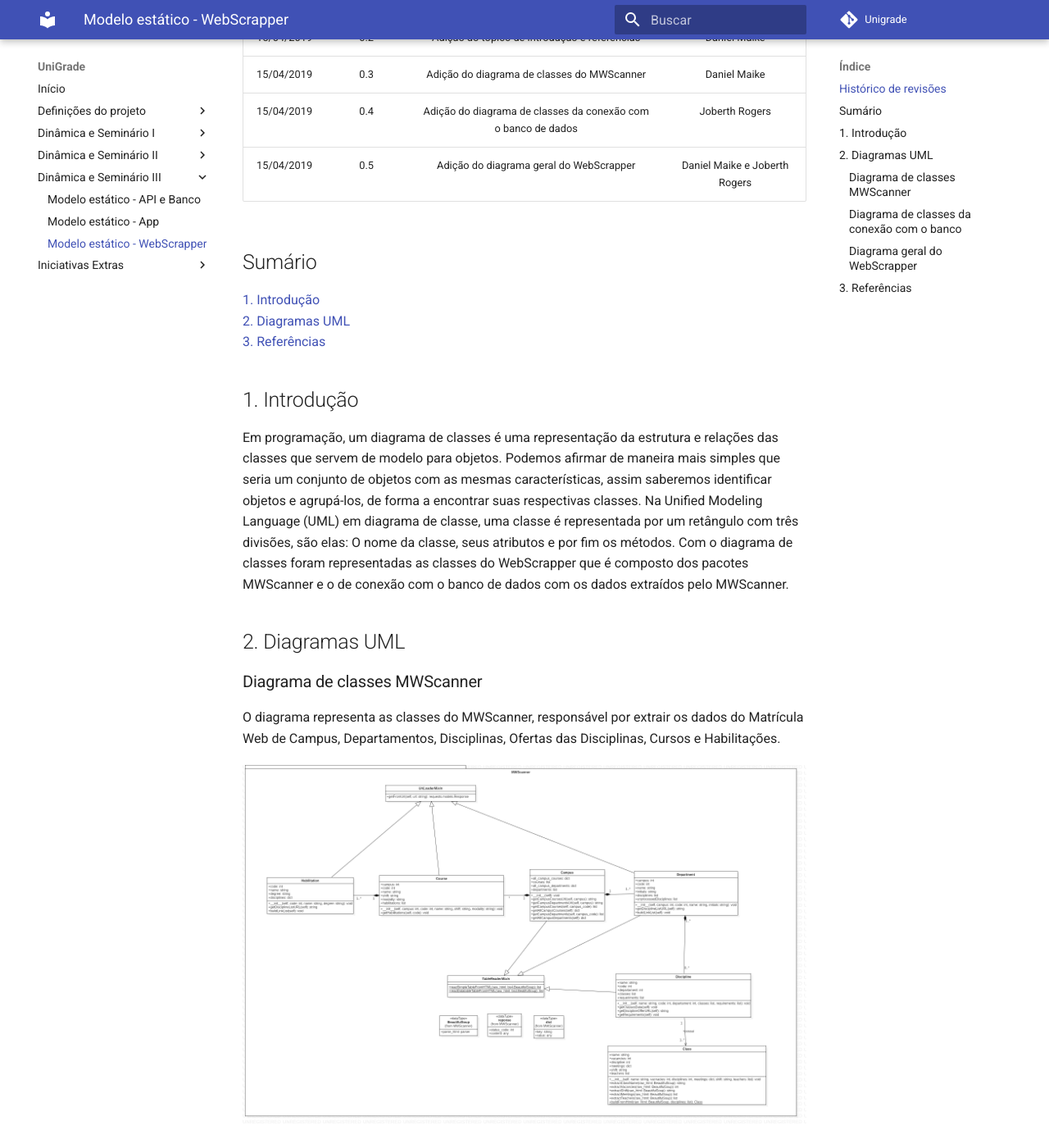
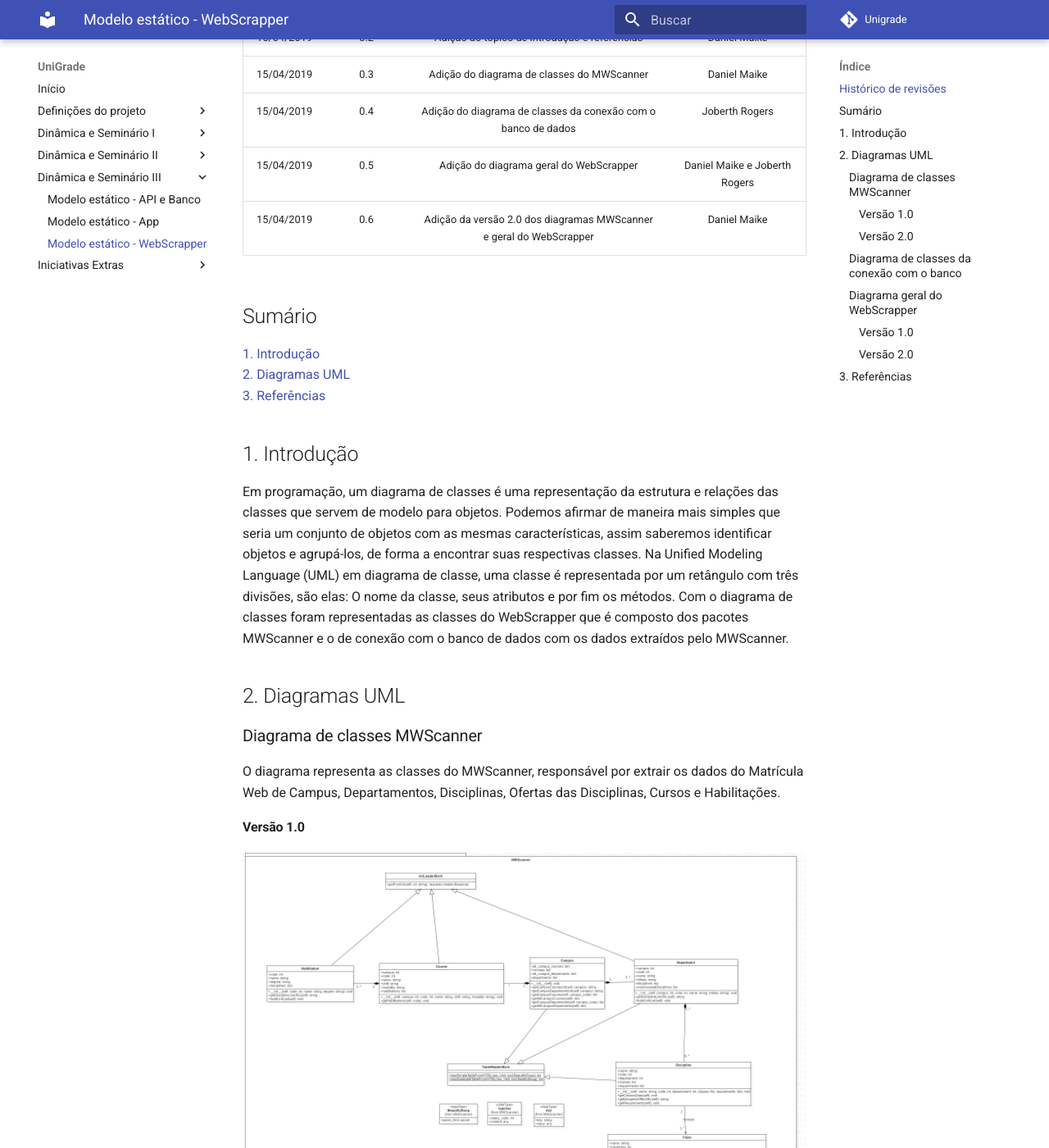
Before and after one commit to ads-unigrade-2019-1/Wiki, an MkDocs documentation site: the page built from docs/dinamica03/webscrapper.md, in a window 1280 px wide and 1400 px high, scrolled down 299 px. Shown: the whole window at 82% size. Built offline with MkDocs 1.6.1 and Material for MkDocs 9.7.7, drawn with Linux system fonts in a browser that asks for light colours; some of the changed text lies outside the part shown.

Commit message:
Added new version of webscrapper diagrams
Signed-off-by: DanMke <danmke@hotmail.com>

```diff
--- a/docs/dinamica03/webscrapper.md
+++ b/docs/dinamica03/webscrapper.md
@@ -9,6 +9,7 @@
 |15/04/2019|   0.3    | Adição do diagrama de classes do MWScanner     |   Daniel Maike  |
 |15/04/2019|   0.4    | Adição do diagrama de classes da conexão com o banco de dados     |   Joberth Rogers |
 |15/04/2019|   0.5    | Adição do diagrama geral do WebScrapper     |  Daniel Maike e Joberth Rogers |
+|15/04/2019|   0.6    | Adição da versão 2.0 dos diagramas MWScanner e geral do WebScrapper     |  Daniel Maike |
 
 ## Sumário
 
@@ -27,7 +28,13 @@
 
 O diagrama representa as classes do MWScanner, responsável por extrair os dados do Matrícula Web de Campus, Departamentos, Disciplinas, Ofertas das Disciplinas, Cursos e Habilitações.
 
+#### Versão 1.0
+
 ![mwscanner](img/MWScanner.png)
+
+#### Versão 2.0
+
+![mwscannerv2](img/MWScannerv2.jpg)
 
 ### Diagrama de classes da conexão com o banco
 
@@ -39,7 +46,13 @@
 
 O diagrama representa o funcionamento geral do WebScrapper. A main executa o WebScrapper.
 
+#### Versão 1.0
+
 ![geral](img/scannerEBanco.png)
+
+#### Versão 2.0
+
+![geralv2](img/scannerEBancov2.jpg)
 
 ## 3. Referências
 
```
Also changed, not shown: docs/dinamica03/img/MWScannerv2.jpg (added), docs/dinamica03/img/scannerEBancov2.jpg (added).
